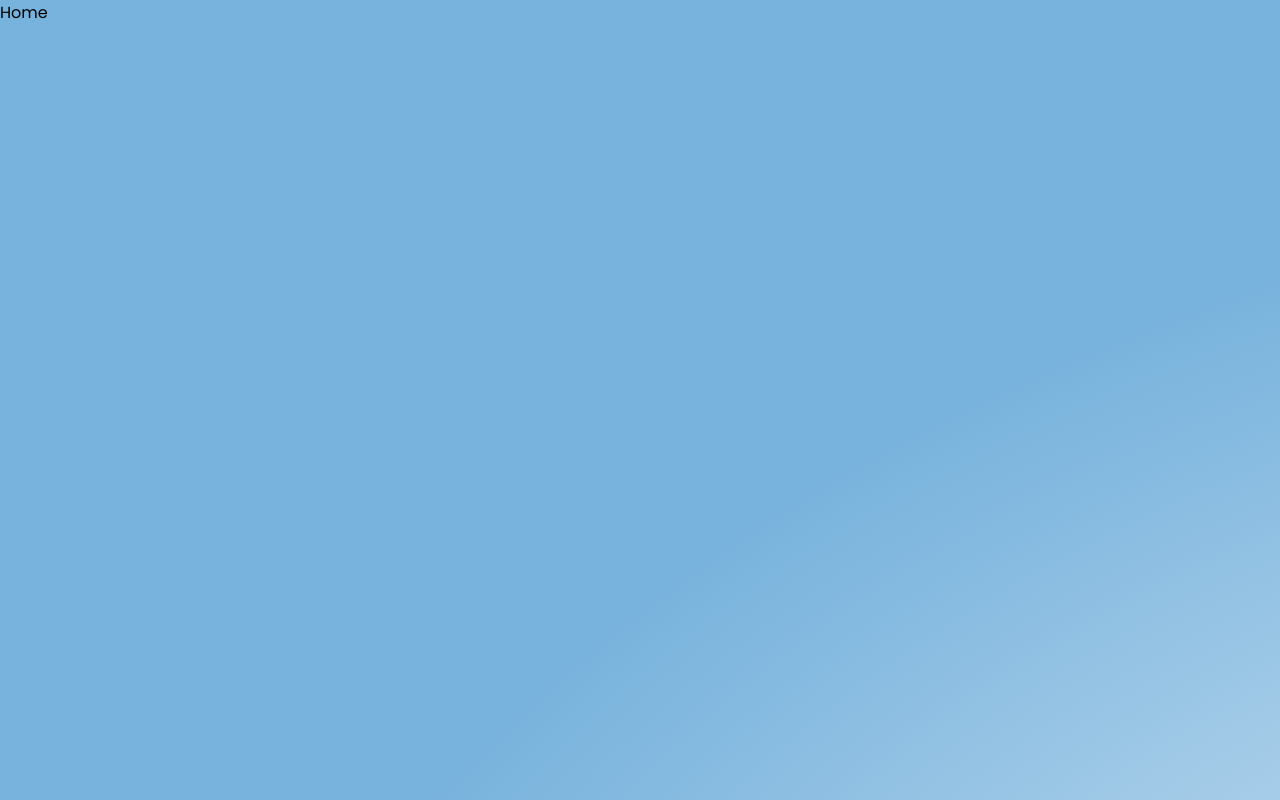
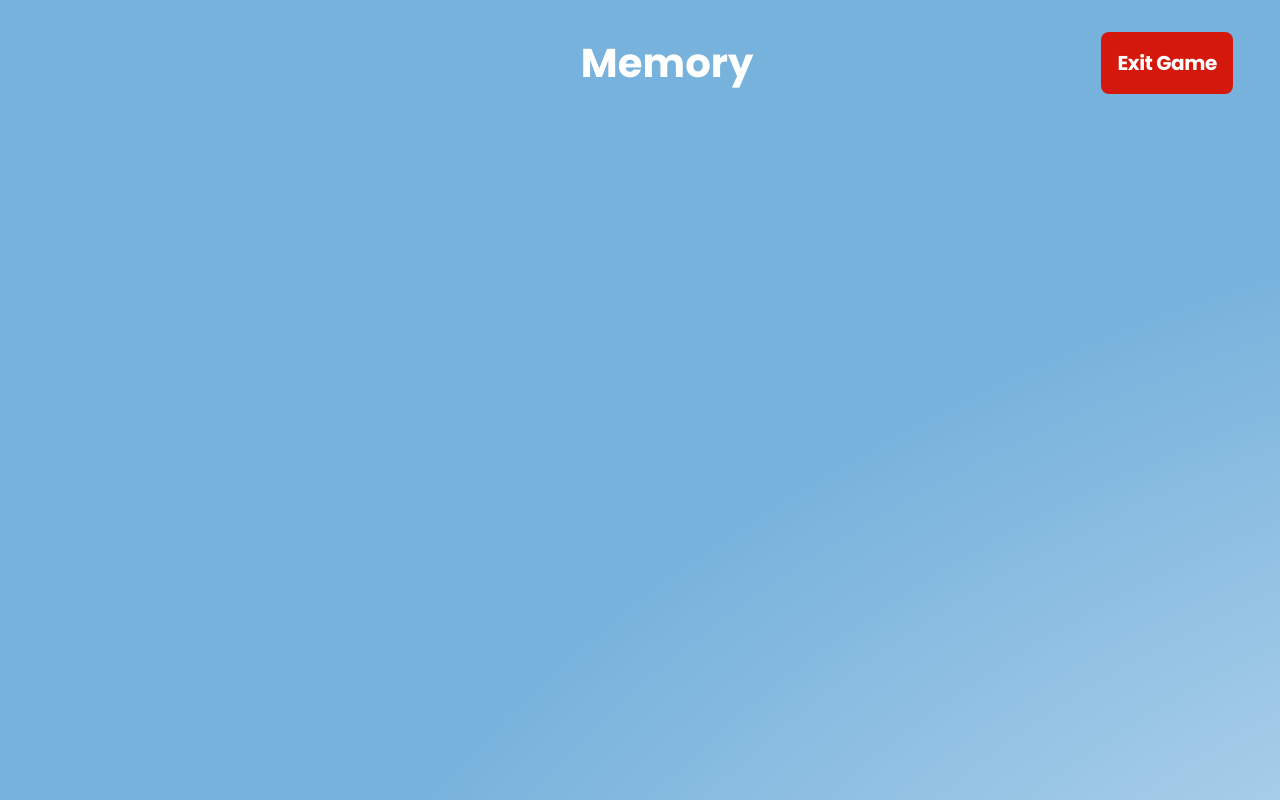
Before and after one commit to naeem2000/memory-game-web, a Next.js app: page / in a window 1280 px wide. Built offline with nearby package versions, Linux system fonts and the light colour scheme.

Commit message:
started on home screen

```diff
--- a/src/app/game/page.tsx
+++ b/src/app/game/page.tsx
@@ -1,4 +1,5 @@
 import React from 'react';
+import './game.scss';
 
 export default function Page() {
 	return <section>Game</section>;
--- a/src/app/globals.scss
+++ b/src/app/globals.scss
@@ -2,9 +2,9 @@
 
 :root {
     --white: #FFFFFF;
-    --button-red: #D4190C;
-    --button-yellow: #F4A236;
-    --button-green: #0AB169;
+    --red: #D4190C;
+    --yellow: #F4A236;
+    --green: #0AB169;
     --gradient-yellow: linear-gradient(92.15deg, #FFD975 35.31%, #FFFFFF 135.61%);
     --gradient-blue: radial-gradient(157.07% 157.07% at 171.6% 173.4%, rgba(255, 255, 255, 0.7) 0%, rgba(62, 146, 206, 0.7) 100%)
 }
@@ -19,3 +19,12 @@ body {
     background: var(--gradient-blue);
     height: 100vh;
 }
+
+button {
+    cursor: pointer;
+    border: none;
+}
+
+section {
+    padding: 32px 47px;
+}
--- /dev/null
+++ b/src/app/home.scss
@@ -0,0 +1,39 @@
+.home {
+
+    .header {
+        display: flex;
+        align-items: flex-start;
+        justify-content: flex-end;
+
+        div {
+            width: 55%;
+            display: flex;
+            align-items: center;
+            justify-content: space-between;
+
+            h1 {
+                color: var(--white);
+                font-size: 40.19px;
+                font-weight: 700;
+                line-height: 40.19px;
+                letter-spacing: 0.08821529895067215px;
+            }
+
+            button {
+                padding: 16px;
+                border-radius: 8px;
+                font-size: 20px;
+                font-weight: 700;
+                line-height: 30px;
+                letter-spacing: -0.02em;
+                background: var(--red);
+                color: var(--white);
+                transition: all ease .5s;
+
+                &:hover {
+                    background: #ee1d0f;
+                }
+            }
+        }
+    }
+}
--- a/src/app/page.tsx
+++ b/src/app/page.tsx
@@ -1,3 +1,16 @@
+import './home.scss';
+
 export default function Home() {
-	return <>Home</>;
+	return (
+		<>
+			<section className='home'>
+				<div className='header'>
+					<div>
+						<h1>Memory</h1>
+						<button>Exit Game</button>
+					</div>
+				</div>
+			</section>
+		</>
+	);
 }
```
Also changed, not shown: src/app/game/game.scss (added), src/app/page.module.scss (deleted).
